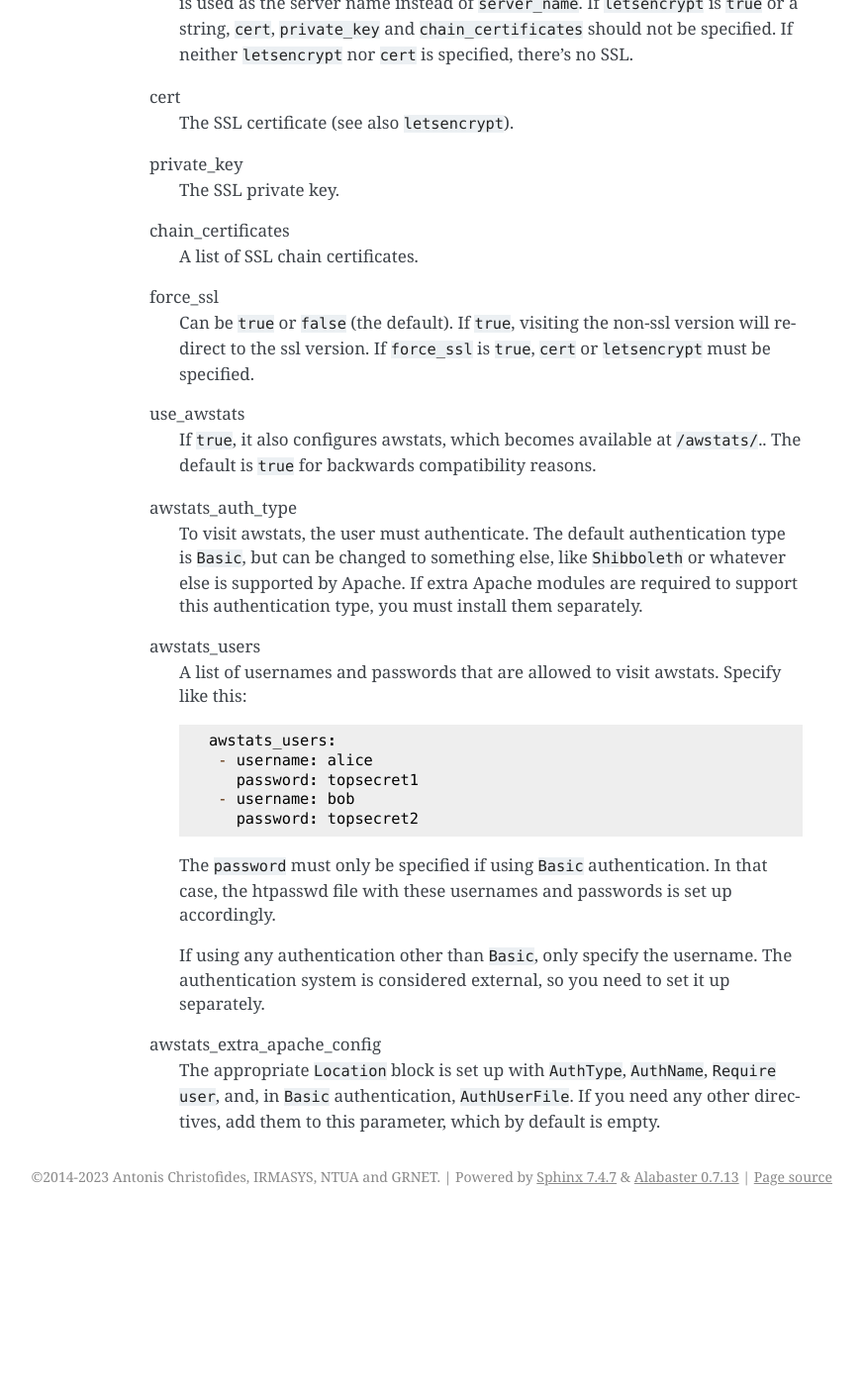
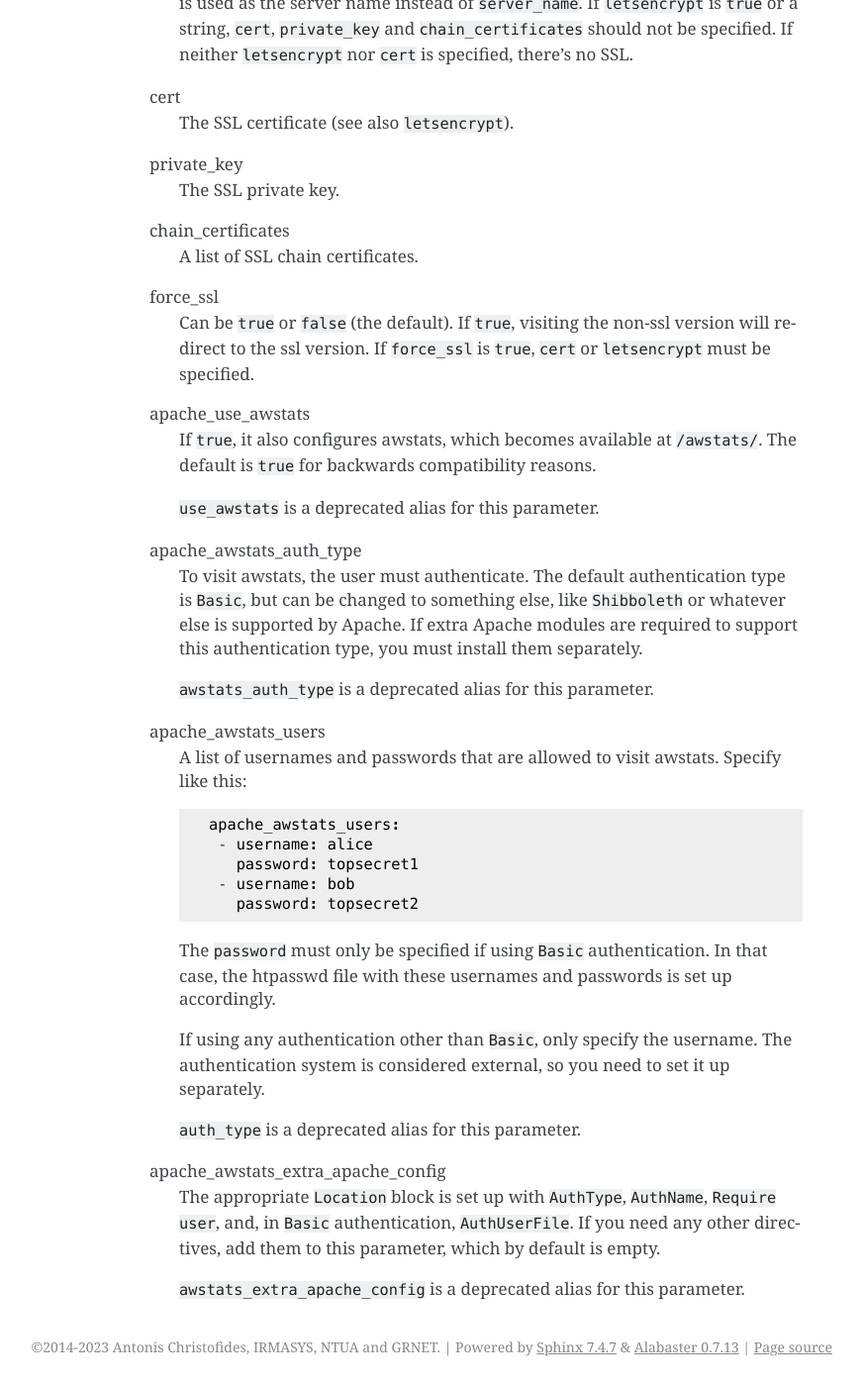
Before and after one commit to aptiko/aptiko.general, a Sphinx documentation site: the page built from docs/apache_vhost.rst, in a window 1280 px wide and 1400 px high, scrolled down 1242 px. Shown: the whole window at 99% size, without its empty margins (269-1141 px from the left). Built offline with Sphinx 7.4.7, drawn with Linux system fonts in a browser that asks for light colours; before the commit the page ends 2470 px from its top, so only the background shows below that.

Commit message:
Fix some awstats related errors

```diff
--- a/docs/apache_vhost.rst
+++ b/docs/apache_vhost.rst
@@ -78,23 +78,27 @@ force_ssl
   non-ssl version will redirect to the ssl version. If ``force_ssl`` is
   ``true``, ``cert`` or ``letsencrypt`` must be specified.
 
-use_awstats
+apache_use_awstats
   If ``true``, it also configures awstats, which becomes available at
-  ``/awstats/``.. The default is ``true`` for backwards compatibility
+  ``/awstats/``. The default is ``true`` for backwards compatibility
   reasons.
 
-awstats_auth_type
+  ``use_awstats`` is a deprecated alias for this parameter.
+
+apache_awstats_auth_type
   To visit awstats, the user must authenticate. The default
   authentication type is ``Basic``, but can be changed to something
   else, like ``Shibboleth`` or whatever else is supported by Apache. If
   extra Apache modules are required to support this authentication type,
   you must install them separately.
 
-awstats_users
+  ``awstats_auth_type`` is a deprecated alias for this parameter.
+
+apache_awstats_users
   A list of usernames and passwords that are allowed to visit awstats.
   Specify like this::
 
-    awstats_users:
+    apache_awstats_users:
      - username: alice
        password: topsecret1
      - username: bob
@@ -108,8 +112,12 @@ awstats_users
   username. The authentication system is considered external, so you
   need to set it up separately.
 
-awstats_extra_apache_config
+  ``auth_type`` is a deprecated alias for this parameter.
+
+apache_awstats_extra_apache_config
   The appropriate ``Location`` block is set up with ``AuthType``,
   ``AuthName``, ``Require user``, and, in ``Basic`` authentication,
   ``AuthUserFile``. If you need any other directives, add them to this
   parameter, which by default is empty.
+
+  ``awstats_extra_apache_config`` is a deprecated alias for this parameter.
```
Also changed, not shown: 4 other files.
